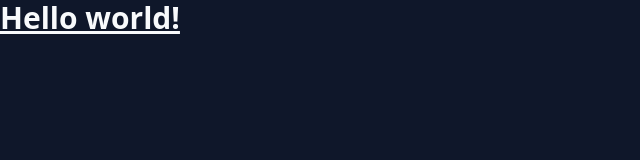
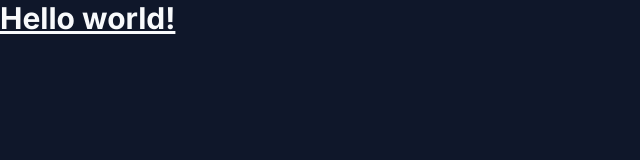
Before and after one commit to adriwco/nlw-expert-notes, a React (Vite) app: page / in a window 1280 px wide. Shown: the top 160 px of the page, without its empty margins (0-640 px from the left). Built offline with nearby package versions, Linux system fonts and the light colour scheme.

Commit message:
config tailwind

```diff
--- a/index.html
+++ b/index.html
@@ -5,6 +5,9 @@
   <meta charset="UTF-8" />
   <meta name="viewport" content="width=device-width, initial-scale=1.0" />
   <title>Expert Notes</title>
+  <link rel="preconnect" href="https://fonts.googleapis.com" />
+  <link rel="preconnect" href="https://fonts.gstatic.com" crossorigin />
+  <link href="https://fonts.googleapis.com/css2?family=Inter:wght@400;500;600;700&display=swap" rel="stylesheet" />
 </head>
 
 <body class="bg-slate-900 text-slate-50 antialiased">
--- a/tailwind.config.js
+++ b/tailwind.config.js
@@ -2,7 +2,11 @@
 export default {
   content: ['./index.html', './src/**/*.{js,ts,jsx,tsx}'],
   theme: {
-    extend: {},
+    extend: {
+      fontFamily: {
+        sans: ['Inter', 'sans-serif'],
+      },
+    },
   },
   plugins: [],
 };
```
